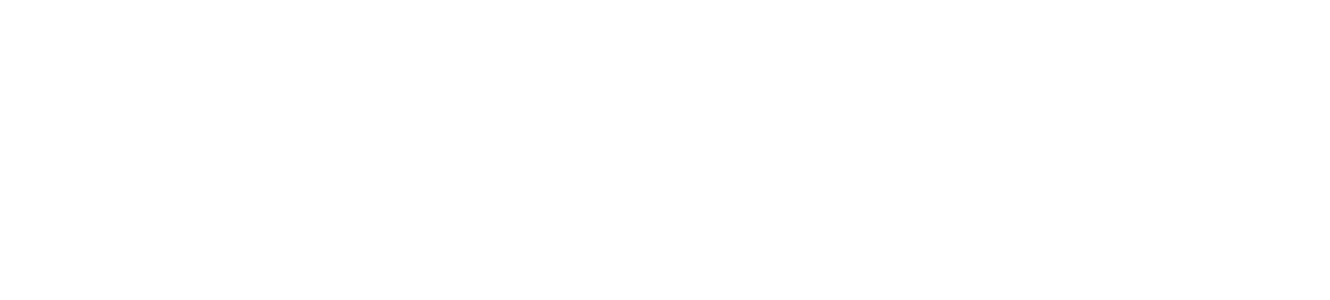
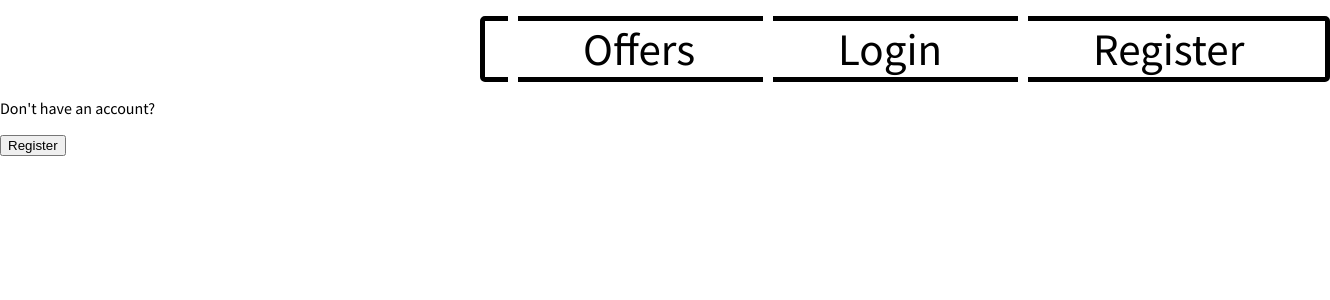
Before and after one commit to gabriellazarov/Travel-Agency-Project, a React (Create React App) app: page /login in a window 1280 px wide. Shown: the top 300 px of the page, 1330 px wide, since content can reach past the window. Built offline with nearby package versions, Linux system fonts and the light colour scheme.

Commit message:
login/register start

```diff
--- a/src/App.js
+++ b/src/App.js
@@ -1,7 +1,9 @@
 import { Route, Switch, Redirect } from 'react-router-dom';
 
 import Introduction from './pages/Introduction';
+import Login from './pages/Login';
 import Offers from './pages/Offers';
+import Register from './pages/Register';
 
 function App() {
   return (
@@ -15,6 +17,12 @@
       <Route path={'/offers'} exact>
         <Offers />
       </Route>
+      <Route path={'/login'} exact>
+        <Login />
+      </Route>
+      <Route path={'/register'} exact>
+        <Register />
+      </Route>
     </Switch>
   );
 }
--- a/src/components/OffersComponents/Navbar.js
+++ b/src/components/OffersComponents/Navbar.js
@@ -1,3 +1,4 @@
+import { Link } from 'react-router-dom';
 import classes from './Navbar.module.css';
 
 const Navbar = () => {
@@ -5,13 +6,19 @@
     <div className={classes.list}>
       <ul>
         <li>
-          <span>Offers</span>
+          <Link to={'/offers'} style={{ textDecoration: 'none' }}>
+            <span>Offers</span>
+          </Link>
         </li>
         <li>
-          <span>Login</span>
+          <Link to={'/login'} style={{ textDecoration: 'none' }}>
+            <span>Login</span>
+          </Link>
         </li>
         <li>
-          <span>Register</span>
+          <Link to={'/register'} style={{ textDecoration: 'none' }}>
+            <span>Register</span>
+          </Link>
         </li>
       </ul>
     </div>
--- a/src/components/OffersComponents/Navbar.module.css
+++ b/src/components/OffersComponents/Navbar.module.css
@@ -22,6 +22,8 @@
   margin-left: -22px;
   padding: 15px;
   padding-left: 65px;
+
+  color: black;
 }
 .list li:hover {
   font-size: 50px;
--- a/src/pages/Introduction.module.css
+++ b/src/pages/Introduction.module.css
@@ -12,6 +12,7 @@
 
 .button:hover {
   background: rgba(87, 87, 87, 0.788);
+  transform: scale(1.05);
 }
 
 .MyClassEnterActive {
--- /dev/null
+++ b/src/pages/Login.js
@@ -0,0 +1,18 @@
+import { Link } from 'react-router-dom';
+import Navbar from '../components/OffersComponents/Navbar';
+
+const Login = () => {
+  return (
+    <>
+      <Navbar />
+      <p>Don't have an account?</p>
+      <p>
+        <Link to={'/register'}>
+          <button>Register</button>
+        </Link>
+      </p>
+    </>
+  );
+};
+
+export default Login;
--- /dev/null
+++ b/src/pages/Register.js
@@ -0,0 +1,18 @@
+import { Link } from 'react-router-dom';
+import Navbar from '../components/OffersComponents/Navbar';
+
+const Register = () => {
+  return (
+    <>
+      <Navbar />
+      <p>Already have an account?</p>
+      <p>
+        <Link to={'/login'}>
+          <button>Login</button>
+        </Link>
+      </p>
+    </>
+  );
+};
+
+export default Register;
```
